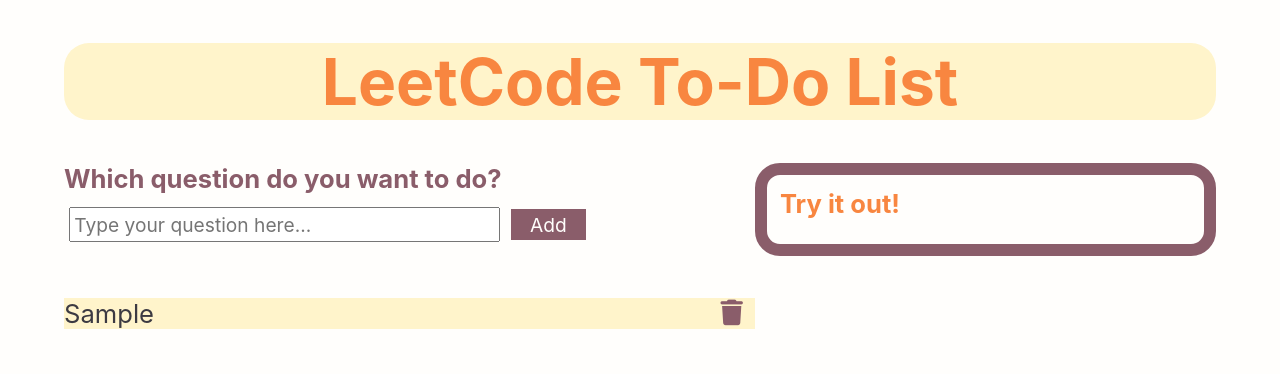
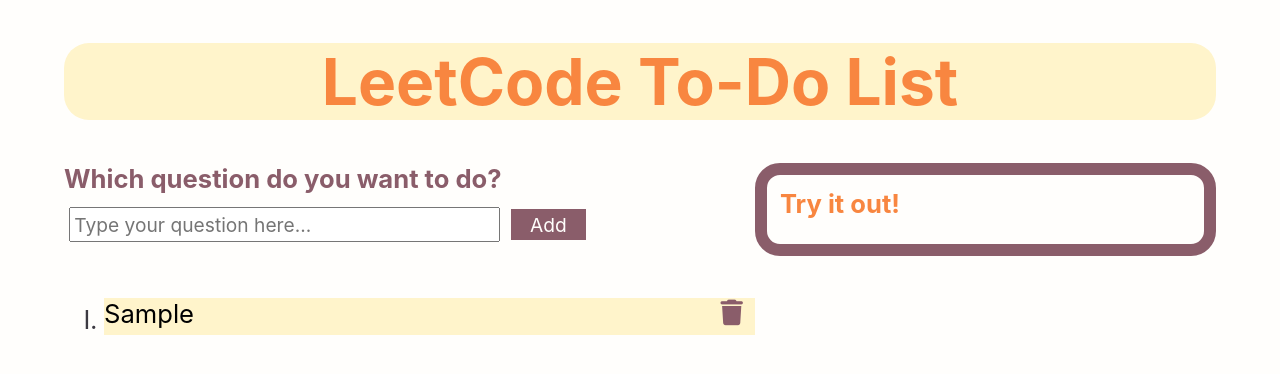
Before and after one commit to charlenerocha/LeetCodeToDoList, a React (Create React App) app: page / in a window 1280 px wide. Both pictures are taken after typing "Sample" into the empty fields and a click on the input "Add". Shown: the top 374 px of the page. Built offline with nearby package versions, Linux system fonts and the light colour scheme.

Commit message:
Made editable list elements

```diff
--- a/src/App.js
+++ b/src/App.js
@@ -14,6 +14,7 @@
     this.handleChange = this.handleChange.bind(this);
     this.handleSubmit = this.handleSubmit.bind(this);
     this.handleDelete = this.handleDelete.bind(this);
+    this.handleEdit = this.handleEdit.bind(this);
   }
 
   handleChange(event) {
@@ -61,9 +62,28 @@
     });
   }
 
+  handleEdit(event) {
+    this.state.list[event.target.parentNode.id] = event.target.value
+    this.setState({
+      value: this.state.value,
+      list: this.state.list
+    });
+  }
+
   render(){
     const listElements = this.state.list.map((element, index) =>
-      <li id={index}>{element}<button onClick={(e) => this.handleDelete({index}, e)} class="list-button"><i class="fa-solid fa-trash"></i></button><button onClick={(e) => this.handleDown({index}, e)} class="list-button down-button"><i class="fa-solid fa-angle-down"></i></button><button onClick={(e) => this.handleUp({index}, e)} class="list-button up-button"><i class="fa-solid fa-angle-up"></i></button></li>
+      <li id={index}>
+        <textarea class="list-label" rows="1" onChange={this.handleEdit} value={element}></textarea>
+        <button onClick={(e) => this.handleDelete({index}, e)} class="list-button">
+          <i class="fa-solid fa-trash"></i>
+        </button>
+        <button onClick={(e) => this.handleDown({index}, e)} class="list-button down-button">
+          <i class="fa-solid fa-angle-down"></i>
+        </button>
+        <button onClick={(e) => this.handleUp({index}, e)} class="list-button up-button">
+          <i class="fa-solid fa-angle-up"></i>
+        </button>
+      </li>
     );
 
     return(
@@ -84,7 +104,7 @@
             <br />
 
             <div>
-              <ul class="todo_elements" >{listElements}</ul>
+              <ol class="todo_elements" >{listElements}</ol>
             </div>
           </div>
 
--- a/src/index.css
+++ b/src/index.css
@@ -80,10 +80,13 @@
   padding: 1vw 0 1vw 1vw;
 }
 
-ul {
-  list-style-type: none;
-  padding-left: 0;
+ol {
+  list-style-type: upper-roman;
   font-size: 2vw;
+}
+
+li:hover {
+  list-style-type: "✏️";
 }
 
 li:nth-child(1) > .up-button {
@@ -114,3 +117,15 @@
   overflow: hidden;
   outline: none;
 }
+
+.list-label {
+  background: none;
+  border: none;
+  resize: none;
+  font-size: 2vw;
+  font-family: -apple-system, BlinkMacSystemFont, 'Segoe UI', 'Roboto', 'Oxygen',
+    'Ubuntu', 'Cantarell', 'Fira Sans', 'Droid Sans', 'Helvetica Neue',
+    sans-serif;
+  padding: 0;
+  margin: 0;
+}
```
Also changed, not shown: 1 other file (tests, documents, lock files or other folders).
